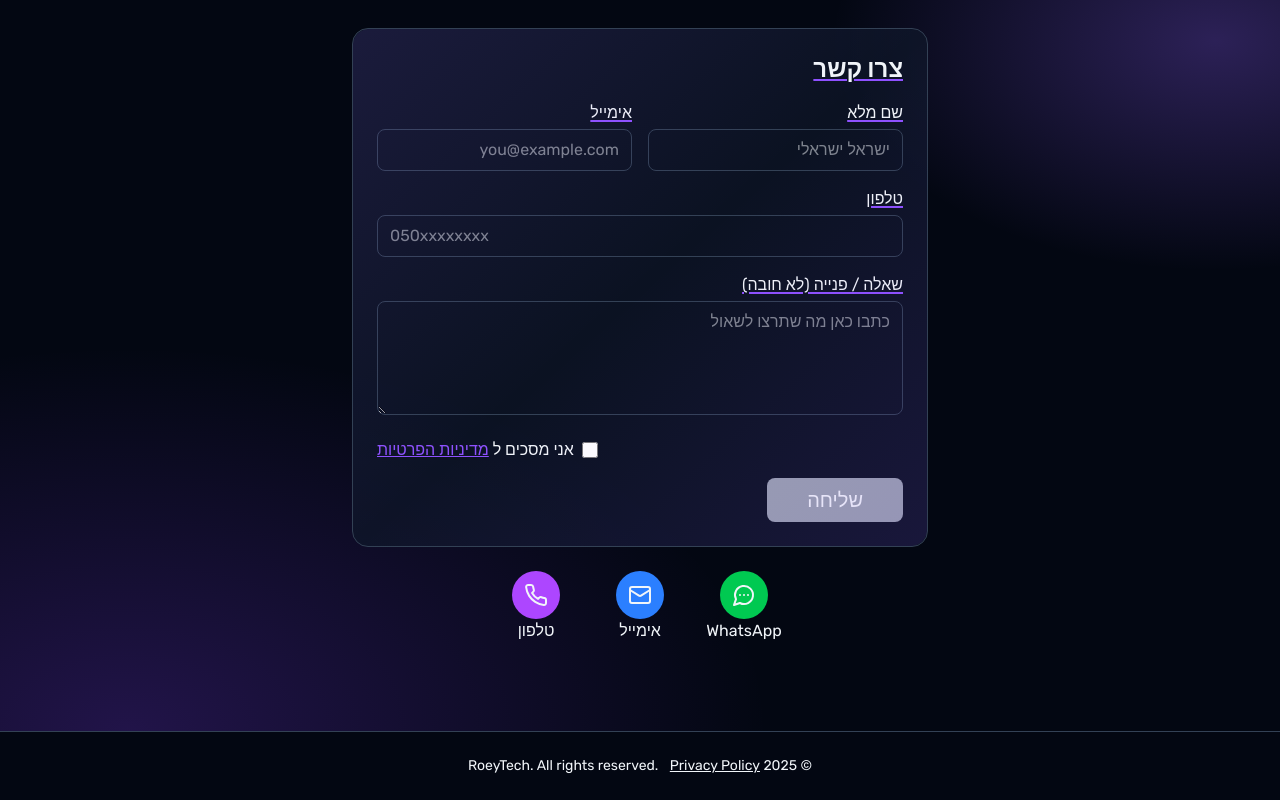
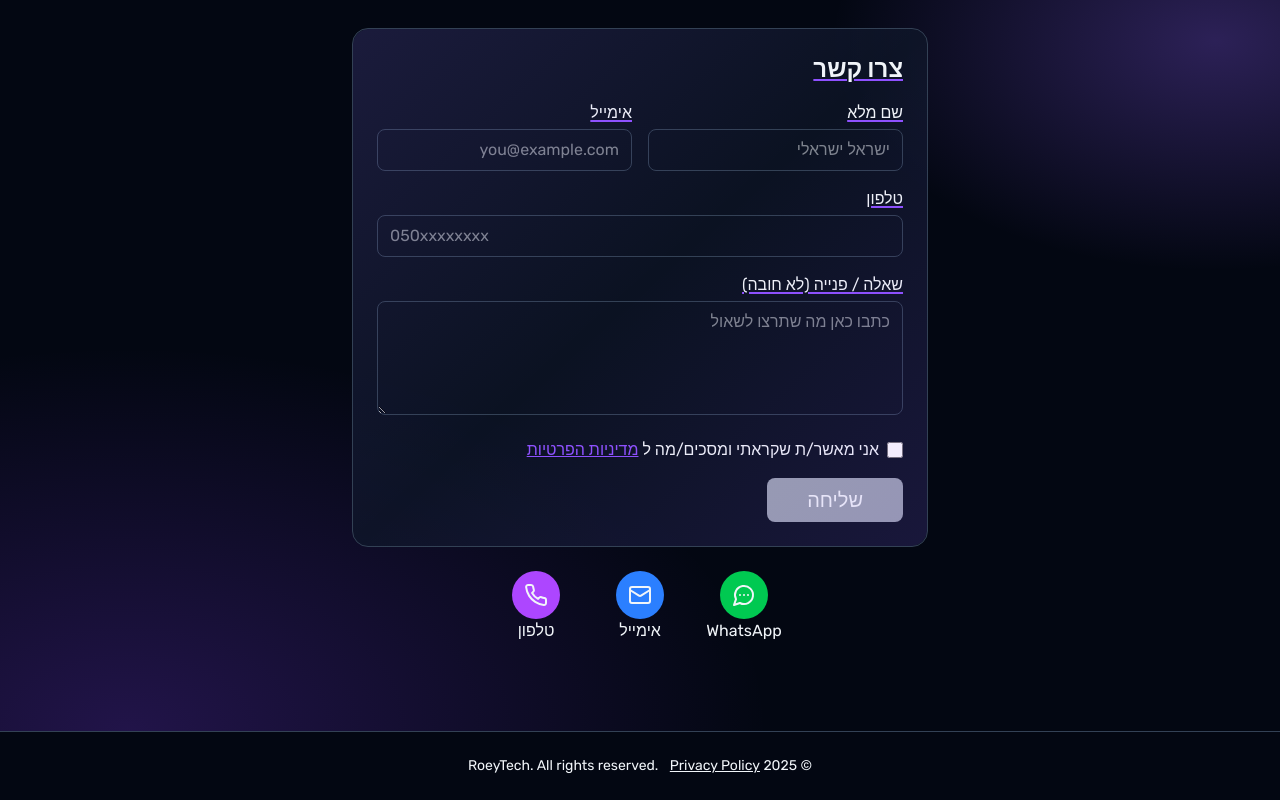
Before and after one commit to roey132/roeytech_landing, an Astro site: page / in a window 1280 px wide. Shown: the part 5929-6729 px from the top of the page. Built offline with nearby package versions, Linux system fonts and the light colour scheme; Astro itself is replaced by a stand-in of ours.

Commit message:
align privacy policy checkbox and change text slightly

```diff
--- a/src/components/ContactForm.astro
+++ b/src/components/ContactForm.astro
@@ -101,7 +101,7 @@ import ContactIcons from "./ContactIcons.astro";
       </div>
 
       <div class="text-right">
-        <div class="flex items-center justify-end gap-2">
+        <div class="flex items-center justify-start gap-2">
           <input
             type="checkbox"
             name="privacy"
@@ -109,7 +109,7 @@ import ContactIcons from "./ContactIcons.astro";
             class="h-4 w-4 rounded border border-[rgb(var(--border))] focus:ring-2 focus:ring-[rgb(var(--ring))]"
           />
           <label class="text-base text-[rgb(var(--foreground))]">
-            אני מסכים ל
+            אני מאשר/ת שקראתי ומסכים/מה ל
             <a
               href="/privacy-policy"
               target="_blank"
```
